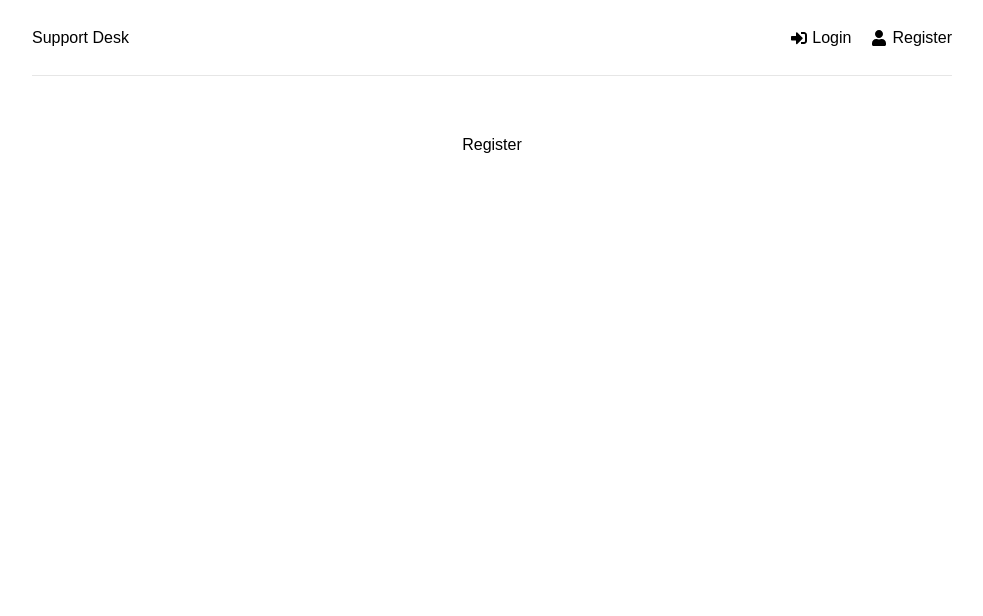
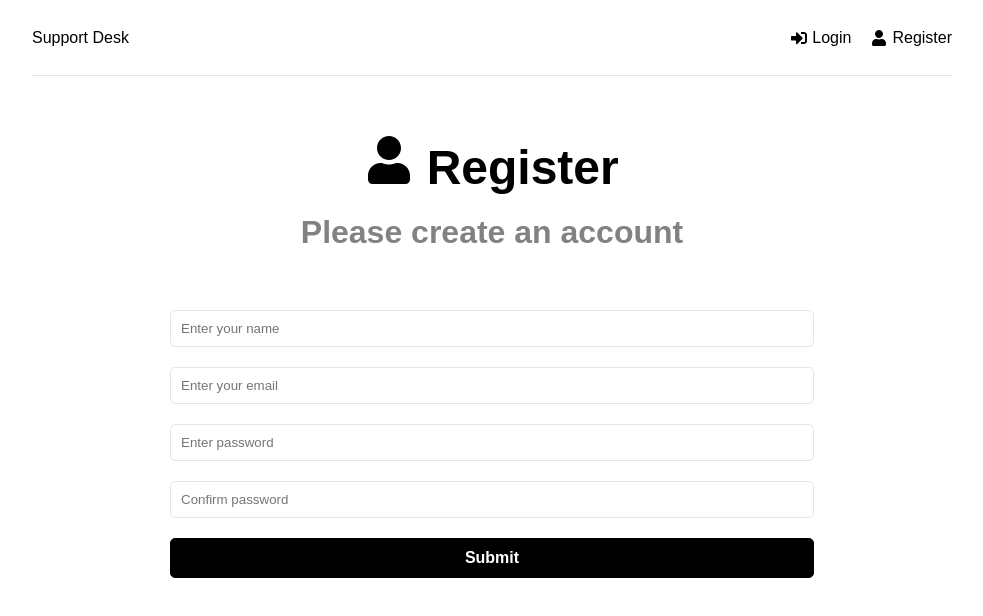
Before and after one commit to wilowdev/support-desk, a React (Create React App) app in the folder frontend/: page /register in a window 1280 px wide. Shown: the top 616 px of the page, without its empty margins (148-1131 px from the left). Built offline with nearby package versions, Linux system fonts and the light colour scheme.

Commit message:
home, login, register UI

```diff
--- a/frontend/src/App.js
+++ b/frontend/src/App.js
@@ -1,4 +1,6 @@
 import { BrowserRouter as Router, Routes, Route } from 'react-router-dom';
+import { ToastContainer } from 'react-toastify';
+import 'react-toastify/dist/ReactToastify.css';
 import Home from './pages/Home';
 import Login from './pages/Login';
 import Register from './pages/Register';
@@ -17,6 +19,7 @@
           </Routes>
         </div>
       </Router>
+      <ToastContainer />
     </>
   );
 }
--- a/frontend/src/pages/Home.jsx
+++ b/frontend/src/pages/Home.jsx
@@ -1,7 +1,22 @@
 import React from 'react';
+import { Link } from 'react-router-dom';
+import { FaQuestionCircle, FaTicketAlt } from 'react-icons/fa';
 
 function Home() {
-  return <h1>Home</h1>;
+  return (
+    <>
+      <section className='heading'>
+        <h1>What do you need hek with?</h1>
+        <p>Please choose from an option below</p>
+      </section>
+      <Link to='/new-ticket' className='btn btn-reverse btn-block'>
+        <FaQuestionCircle /> Create New Ticket
+      </Link>
+      <Link to='/tickets' className='btn btn-block'>
+        <FaTicketAlt /> View My Tickets
+      </Link>
+    </>
+  );
 }
 
 export default Home;
--- a/frontend/src/pages/Login.jsx
+++ b/frontend/src/pages/Login.jsx
@@ -1,7 +1,68 @@
-import React from 'react';
+import { useState } from 'react';
+import { toast } from 'react-toastify';
+import { FaSignInAlt } from 'react-icons/fa';
 
 function Login() {
-  return <div>Login</div>;
+  const [formData, setFormData] = useState({
+    email: '',
+    password: '',
+  });
+
+  const onChange = (e) => {
+    setFormData((prevValue) => ({
+      ...prevValue,
+      [e.target.name]: e.target.value,
+    }));
+  };
+
+  const onSubmit = (e) => {
+    e.preventDefault();
+  };
+
+  const { email, password } = formData;
+  return (
+    <>
+      <section className='heading'>
+        <h1>
+          <FaSignInAlt /> Sign In
+        </h1>
+        <p>Please log in to get support</p>
+      </section>
+
+      <section className='form'>
+        <form onSubmit={onSubmit}>
+          <div className='form-group'>
+            <input
+              type='email'
+              className='form-control'
+              id='email'
+              name='email'
+              value={email}
+              onChange={onChange}
+              placeholder='Enter your email'
+              required
+            />
+          </div>
+          <div className='form-group'>
+            <input
+              type='password'
+              className='form-control'
+              id='password'
+              name='password'
+              value={password}
+              onChange={onChange}
+              placeholder='Enter password'
+              required
+            />
+          </div>
+
+          <div className='form-group'>
+            <button className='btn btn-block'>Submit</button>
+          </div>
+        </form>
+      </section>
+    </>
+  );
 }
 
 export default Login;
--- a/frontend/src/pages/Register.jsx
+++ b/frontend/src/pages/Register.jsx
@@ -1,7 +1,96 @@
-import React from 'react';
+import { useState } from 'react';
+import { toast } from 'react-toastify';
+import { FaUser } from 'react-icons/fa';
 
 function Register() {
-  return <div>Register</div>;
+  const [formData, setFormData] = useState({
+    name: '',
+    email: '',
+    password: '',
+    password2: '',
+  });
+
+  const onChange = (e) => {
+    setFormData((prevValue) => ({
+      ...prevValue,
+      [e.target.name]: e.target.value,
+    }));
+  };
+
+  const onSubmit = (e) => {
+    e.preventDefault();
+
+    if (password !== password2) {
+      toast.error('Passwords do not match');
+    }
+  };
+
+  const { name, email, password, password2 } = formData;
+  return (
+    <>
+      <section className='heading'>
+        <h1>
+          <FaUser /> Register
+        </h1>
+        <p>Please create an account</p>
+      </section>
+
+      <section className='form'>
+        <form onSubmit={onSubmit}>
+          <div className='form-group'>
+            <input
+              type='text'
+              className='form-control'
+              id='name'
+              name='name'
+              value={name}
+              onChange={onChange}
+              placeholder='Enter your name'
+              required
+            />
+          </div>
+          <div className='form-group'>
+            <input
+              type='email'
+              className='form-control'
+              id='email'
+              name='email'
+              value={email}
+              onChange={onChange}
+              placeholder='Enter your email'
+              required
+            />
+          </div>
+          <div className='form-group'>
+            <input
+              type='password'
+              className='form-control'
+              id='password'
+              name='password'
+              value={password}
+              onChange={onChange}
+              placeholder='Enter password'
+              required
+            />
+          </div>
+          <div className='form-group'>
+            <input
+              type='password'
+              className='form-control'
+              id='password2'
+              name='password2'
+              value={password2}
+              onChange={onChange}
+              placeholder='Confirm password'
+            />
+          </div>
+          <div className='form-group'>
+            <button className='btn btn-block'>Submit</button>
+          </div>
+        </form>
+      </section>
+    </>
+  );
 }
 
 export default Register;
```
